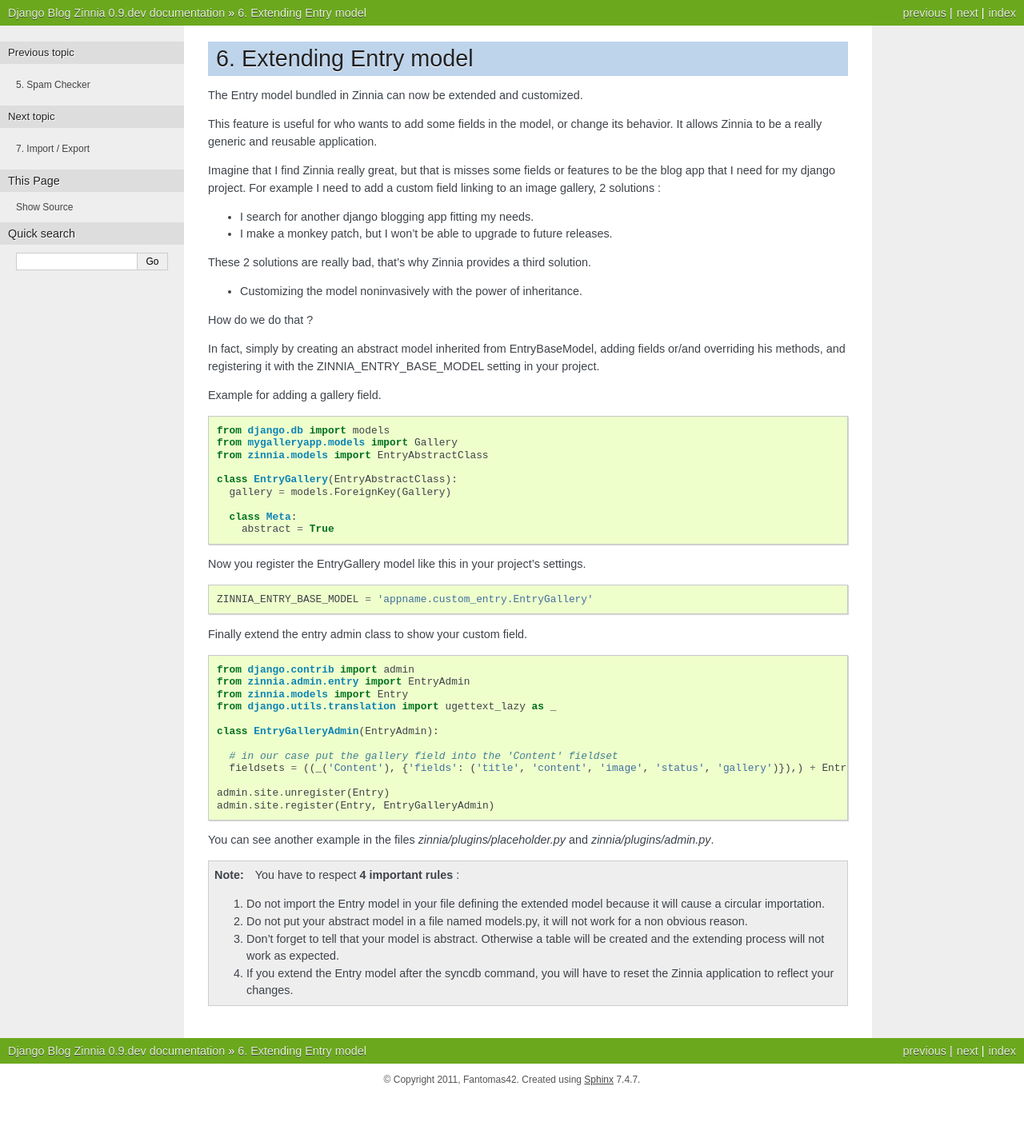
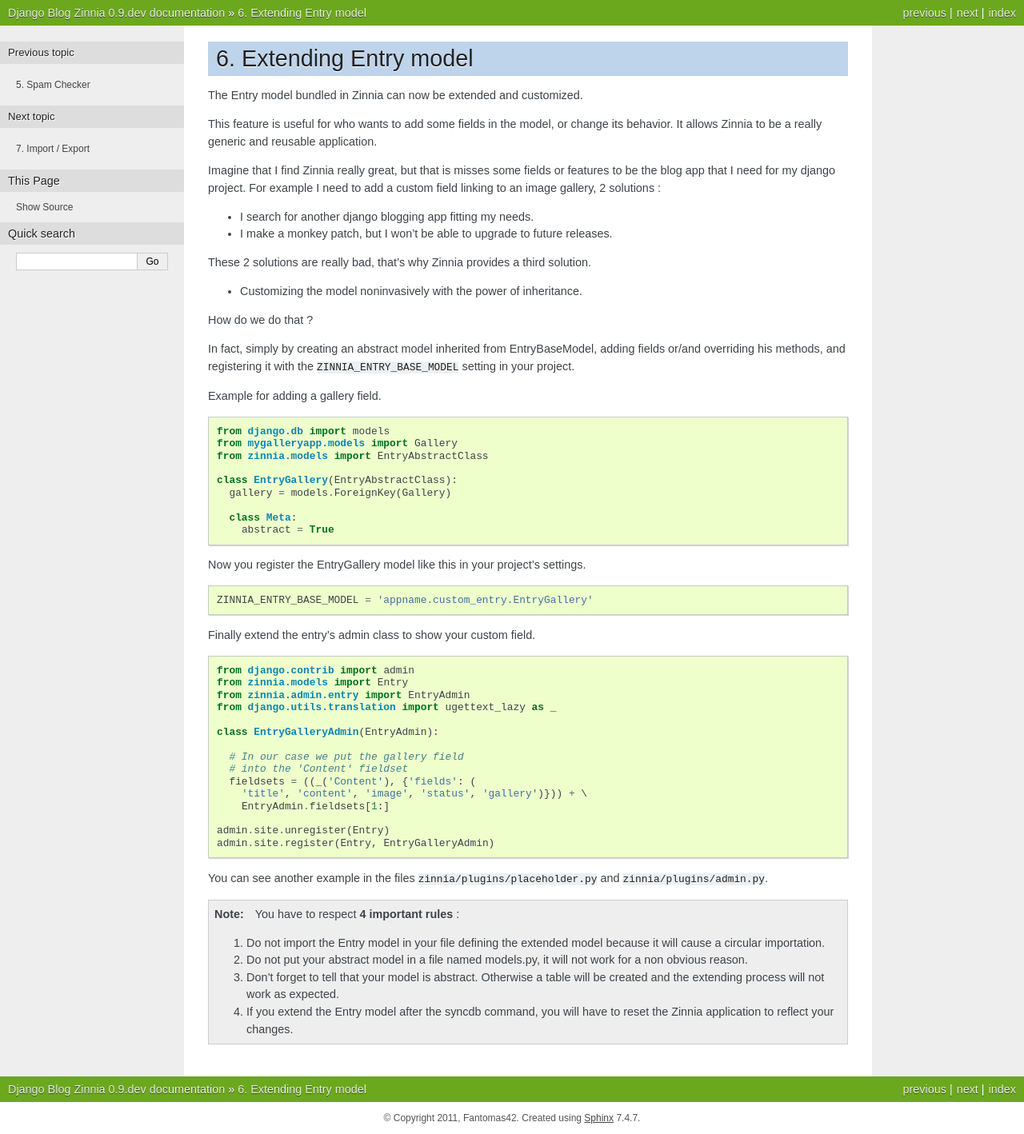
Before and after one commit to Fantomas42/django-blog-zinnia, a Sphinx documentation site: the page built from docs/extending_entry_model.rst, in a window 1280 px wide. Shown: the whole page at 80% size. Built offline with Sphinx 7.4.7, drawn with Linux system fonts in a browser that asks for light colours; before the commit the page ends 1370 px from its top, so only the background shows below that.

Commit message:
small typo corrections on extending_entry_model

```diff
--- a/docs/extending_entry_model.rst
+++ b/docs/extending_entry_model.rst
@@ -24,7 +24,7 @@
 
 In fact, simply by creating an abstract model inherited from
 EntryBaseModel, adding fields or/and overriding his methods, and
-registering it with the ZINNIA_ENTRY_BASE_MODEL setting in your project.
+registering it with the ``ZINNIA_ENTRY_BASE_MODEL`` setting in your project.
 
 Example for adding a gallery field. ::
 
@@ -45,23 +45,27 @@
   ZINNIA_ENTRY_BASE_MODEL = 'appname.custom_entry.EntryGallery'
 
 
-Finally extend the entry admin class to show your custom field. ::
+Finally extend the entry's admin class to show your custom field. ::
 
   from django.contrib import admin
+  from zinnia.models import Entry
   from zinnia.admin.entry import EntryAdmin
-  from zinnia.models import Entry
   from django.utils.translation import ugettext_lazy as _
 
   class EntryGalleryAdmin(EntryAdmin):
 
-    # in our case put the gallery field into the 'Content' fieldset
-    fieldsets = ((_('Content'), {'fields': ('title', 'content', 'image', 'status', 'gallery')}),) + EntryAdmin.fieldsets[1:]
+    # In our case we put the gallery field
+    # into the 'Content' fieldset
+    fieldsets = ((_('Content'), {'fields': (
+      'title', 'content', 'image', 'status', 'gallery')})) + \
+      EntryAdmin.fieldsets[1:]
 
   admin.site.unregister(Entry)
   admin.site.register(Entry, EntryGalleryAdmin)
 
 
-You can see another example in the files *zinnia/plugins/placeholder.py* and *zinnia/plugins/admin.py*.
+You can see another example in the files ``zinnia/plugins/placeholder.py``
+and ``zinnia/plugins/admin.py``.
 
 .. note:: You have to respect **4 important rules** :
 
```
